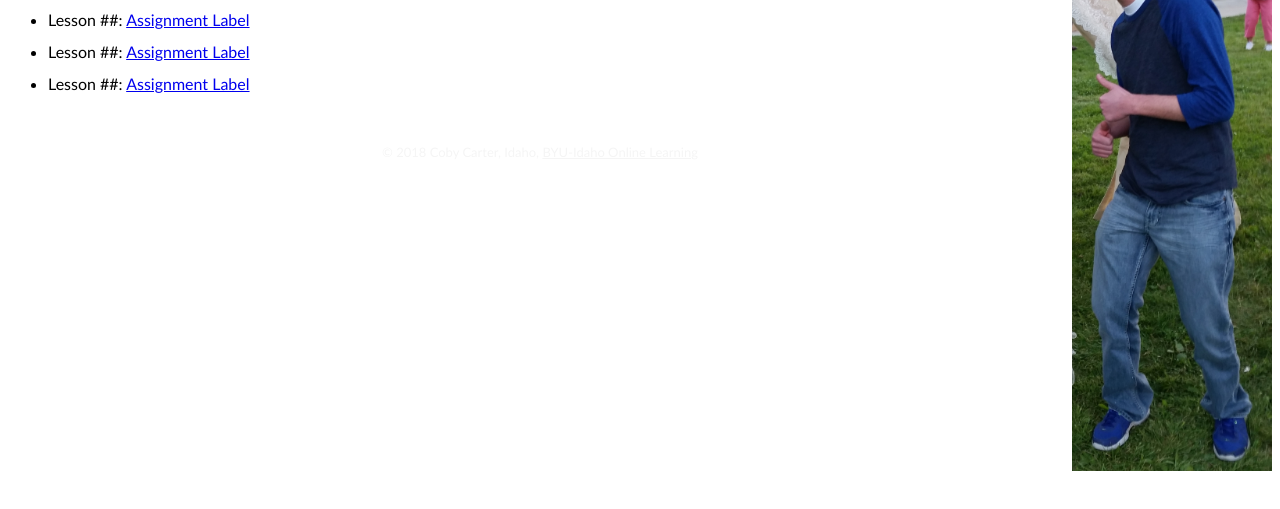
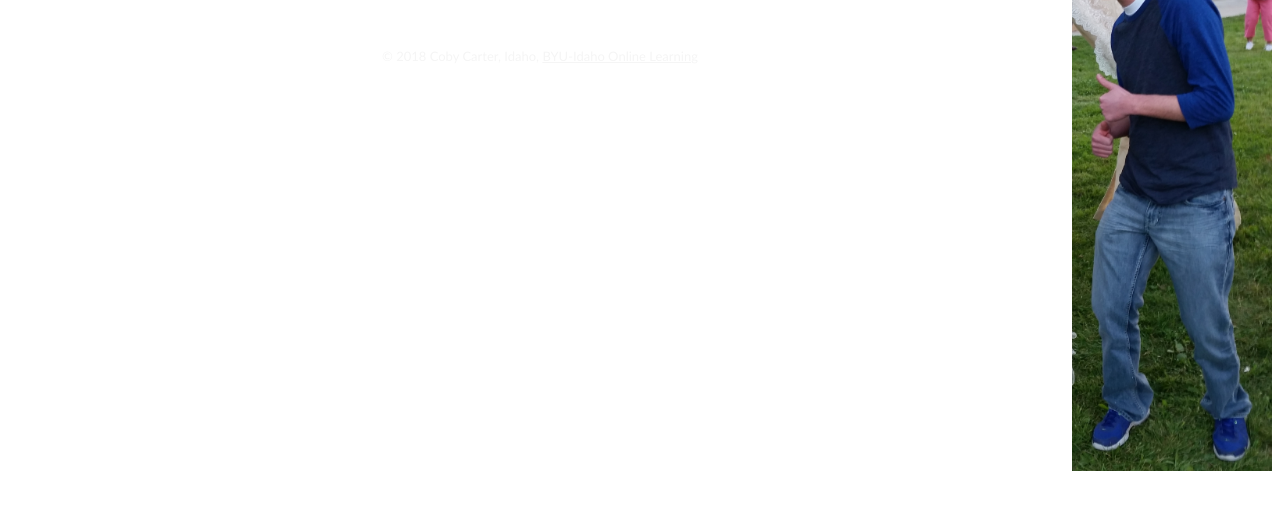
Before and after one commit to carter-coby/carterco.github.io, a plain HTML site: page cit230/index.html in a window 1280 px wide. Shown: the part 157-666 px from the top of the page. Drawn offline with Linux system fonts and the light colour scheme.

Commit message:
Deletion for organization
Deletion for organization

```diff
--- a/cit230/index.html
+++ b/cit230/index.html
@@ -20,9 +20,6 @@
             <h2>CIT 230 - Assignment Portal</h2>
             <ul>
                 <li>Lesson 03: <a href="Assignments/lesson-3/fixedhtml.html">HTML Markup Validation Assignment</a></li>
-                <li>Lesson ##: <a href="#">Assignment Label</a></li>
-                <li>Lesson ##: <a href="#">Assignment Label</a></li>
-                <li>Lesson ##: <a href="#">Assignment Label</a></li>
             </ul>
         </main>
         <footer>
```
